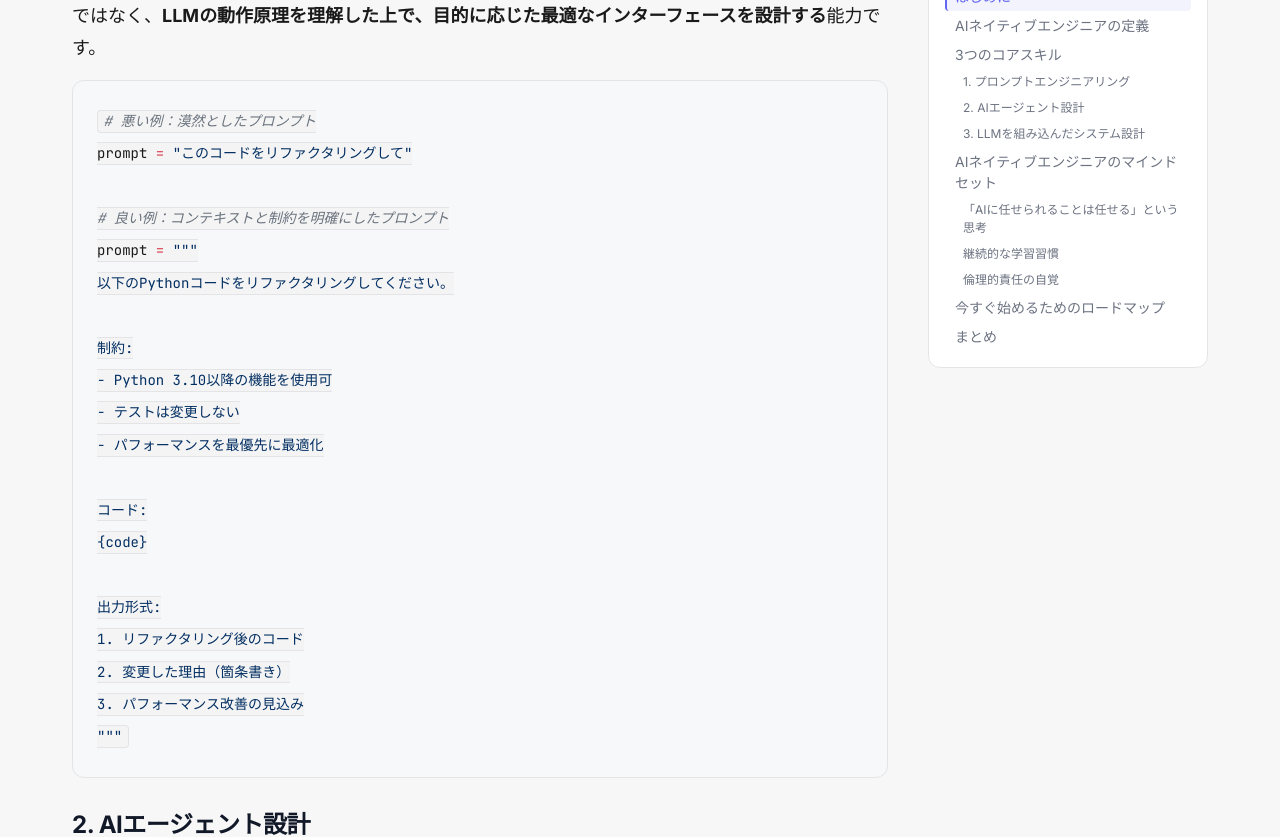
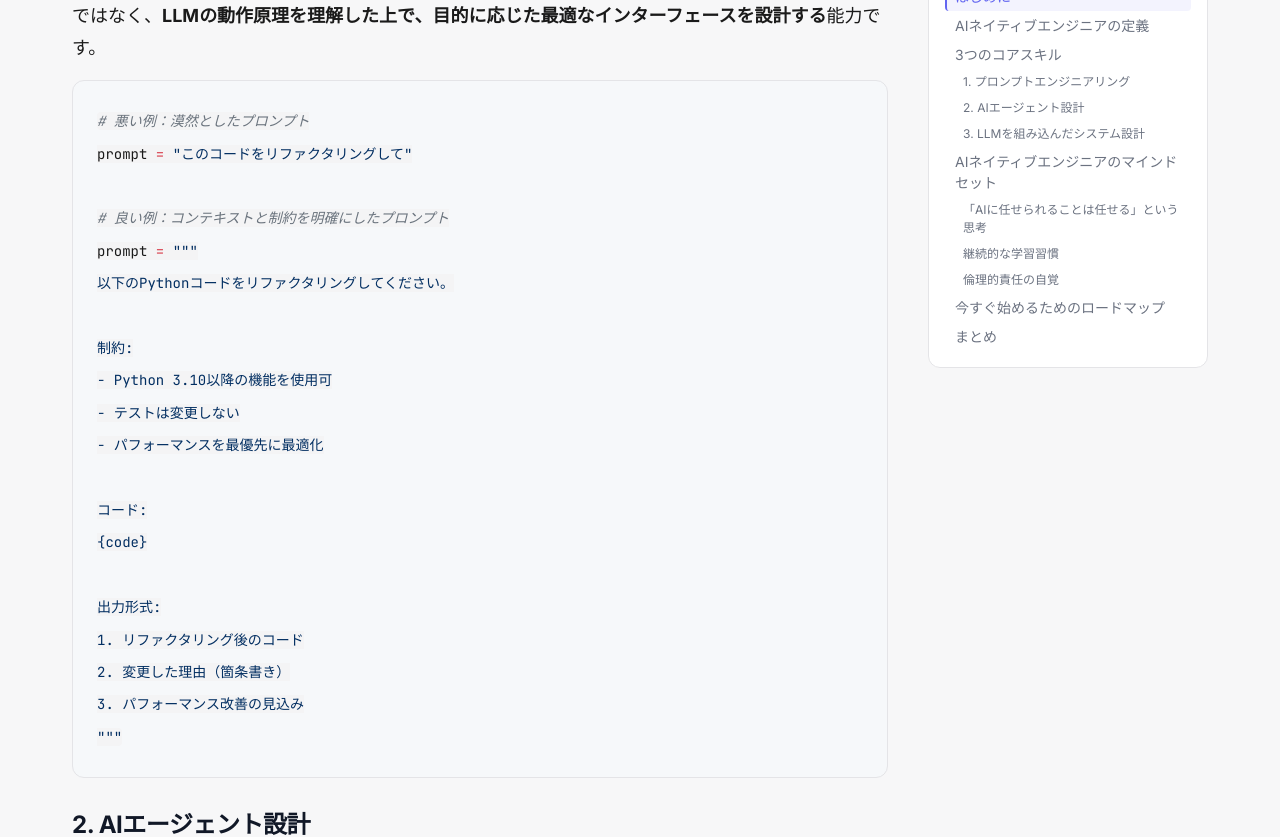
Before and after one commit to niusounds/ai-native, a Jekyll site: the page built from _posts/2025-01-15-what-is-ai-native-engineer.md, in a window 1280 px wide and 1400 px high, scrolled down 1304 px. Shown: the part 150-987 px from the top of the window. Built offline with Jekyll 4.4.1, drawn with Linux system fonts in a browser that asks for light colours.

Commit message:
fix code block

```diff
--- a/_sass/_base.scss
+++ b/_sass/_base.scss
@@ -99,10 +99,9 @@ pre {
   position: relative;
 
   code {
-    background: none;
     color: $color-text;
-    padding: 0;
-    border: none;
+    padding: 0 !important;
+    border: none !important;
     font-size: $font-size-sm;
     line-height: 1.7;
   }
```
